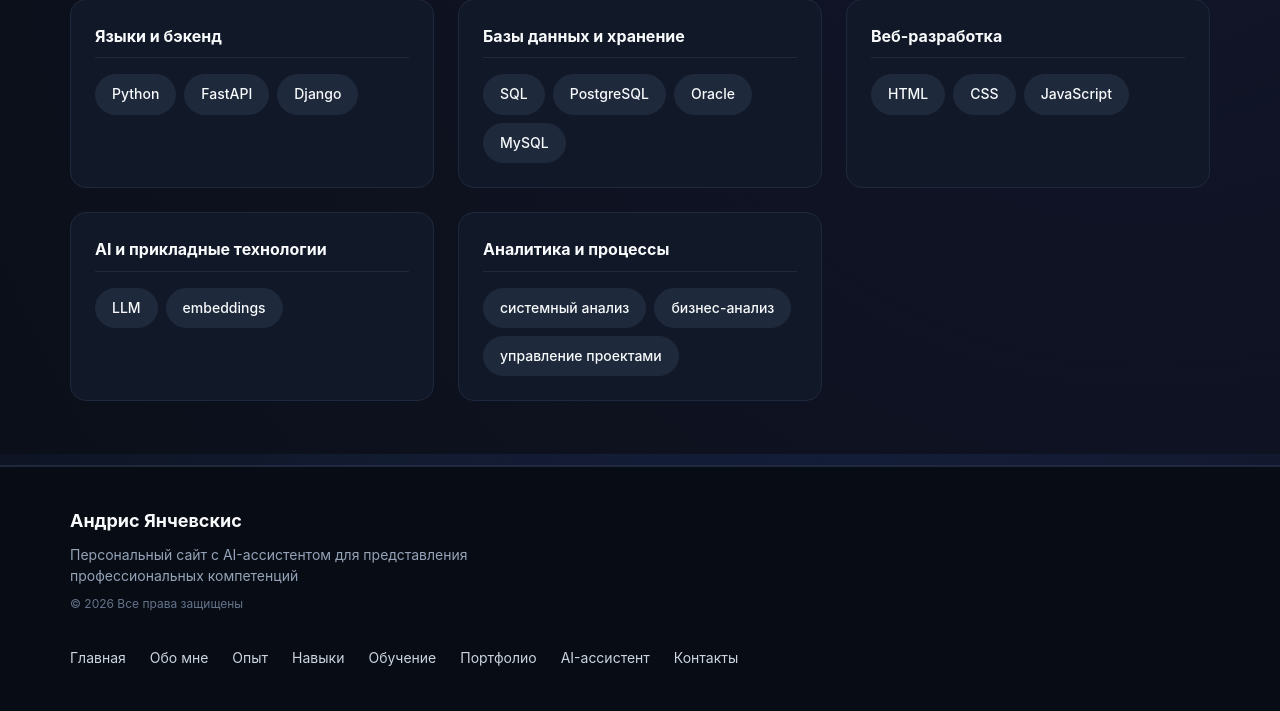
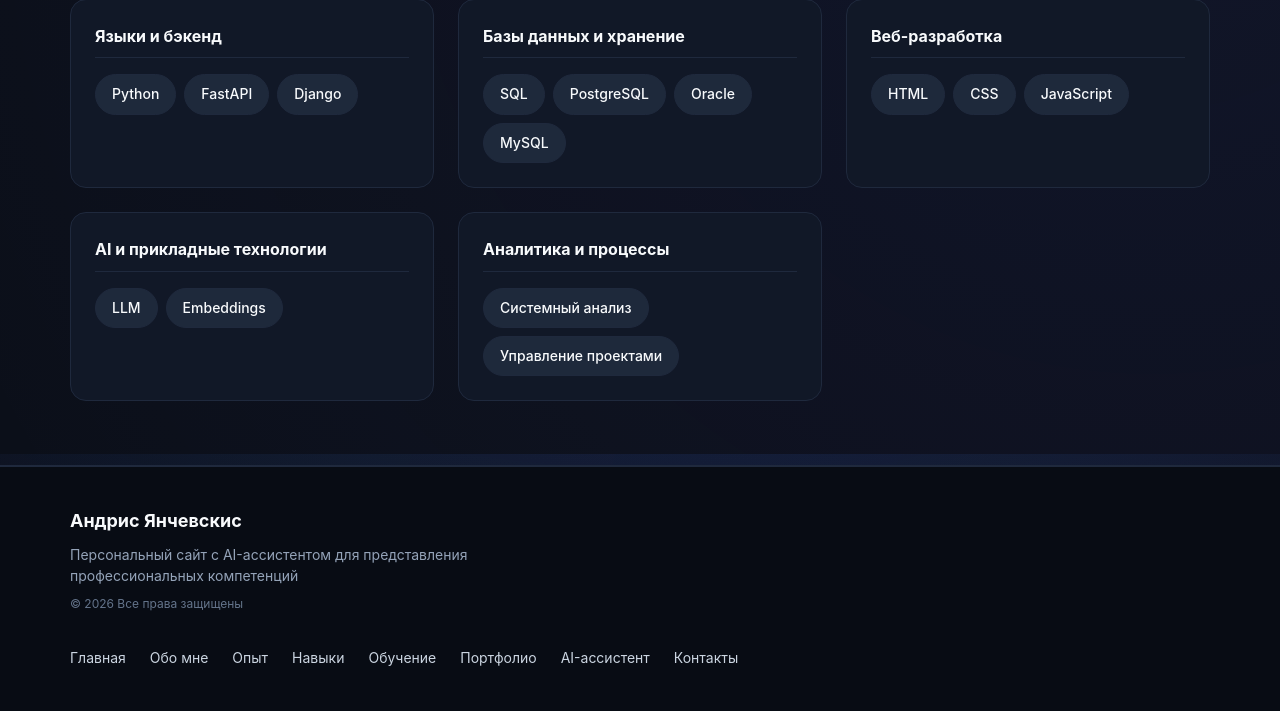
Before and after one commit to ajandris/andris-ai-personal-assistant, a FastAPI app: page /skills in a window 1280 px wide. Shown: the part 346-1057 px from the top of the page. Run offline with FastAPI, Linux system fonts and the light colour scheme.

Commit message:
feat: add education and skills templates along with homepage tests

```diff
--- a/app/templates/skills.html
+++ b/app/templates/skills.html
@@ -49,7 +49,7 @@
             <h3 class="category-title">AI и прикладные технологии</h3>
             <ul class="skills-pill-list">
               <li class="skill-pill">LLM</li>
-              <li class="skill-pill">embeddings</li>
+              <li class="skill-pill">Embeddings</li>
             </ul>
           </div>
 
@@ -57,9 +57,8 @@
           <div class="skill-category-card">
             <h3 class="category-title">Аналитика и процессы</h3>
             <ul class="skills-pill-list">
-              <li class="skill-pill">системный анализ</li>
-              <li class="skill-pill">бизнес-анализ</li>
-              <li class="skill-pill">управление проектами</li>
+              <li class="skill-pill">Системный анализ</li>
+              <li class="skill-pill">Управление проектами</li>
             </ul>
           </div>
         </div>
```
Also changed, not shown: app/templates/education.html (+11 -11 lines), tests/test_homepage.py (+13 -1 lines).
